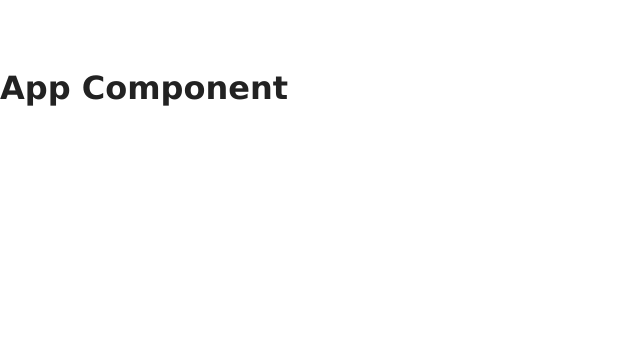
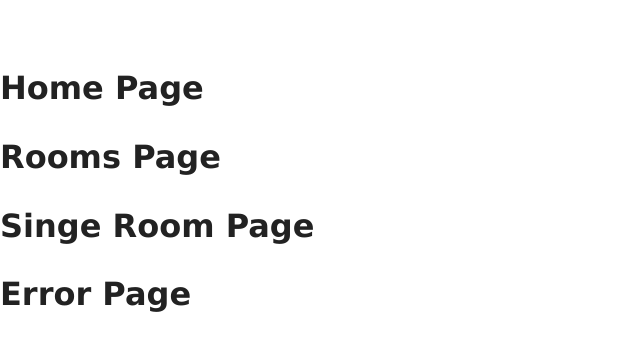
Before and after one commit to mb2o/react-beach-resort, a React (Create React App) app: page / in a window 1280 px wide. Shown: the top 350 px of the page, without its empty margins (0-640 px from the left). Built offline with nearby package versions, Linux system fonts and the light colour scheme.

Commit message:
Page Setup

```diff
--- a/src/App.js
+++ b/src/App.js
@@ -1,10 +1,21 @@
 import React, { Fragment } from 'react';
+import { BrowserRouter as Router, Route, Switch } from 'react-router-dom';
+import Error from './pages/Error';
+import Home from './pages/Home';
+import Rooms from './pages/Rooms';
+import Single from './pages/Single';
 import './App.css';
 
 function App() {
   return (
     <Fragment>
-      <h2>App Component</h2>
+      <Router>
+        <Switch></Switch>
+      </Router>
+      <Home />
+      <Rooms />
+      <Single />
+      <Error />
     </Fragment>
   );
 }
--- /dev/null
+++ b/src/pages/Error.js
@@ -0,0 +1,11 @@
+import React from 'react';
+
+const Error = () => {
+  return (
+    <div>
+      <h2>Error Page</h2>
+    </div>
+  );
+};
+
+export default Error;
--- /dev/null
+++ b/src/pages/Home.js
@@ -0,0 +1,11 @@
+import React from 'react';
+
+const Home = () => {
+  return (
+    <div>
+      <h2>Home Page</h2>
+    </div>
+  );
+};
+
+export default Home;
--- /dev/null
+++ b/src/pages/Rooms.js
@@ -0,0 +1,11 @@
+import React from 'react';
+
+const Rooms = () => {
+  return (
+    <div>
+      <h2>Rooms Page</h2>
+    </div>
+  );
+};
+
+export default Rooms;
--- /dev/null
+++ b/src/pages/Single.js
@@ -0,0 +1,11 @@
+import React, { Component } from 'react';
+
+export default class Single extends Component {
+  render() {
+    return (
+      <div>
+        <h2>Singe Room Page</h2>
+      </div>
+    );
+  }
+}
```
